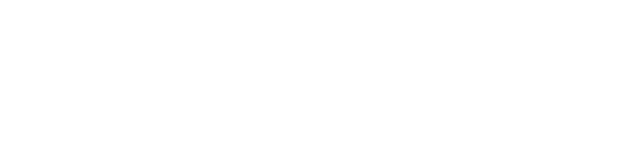
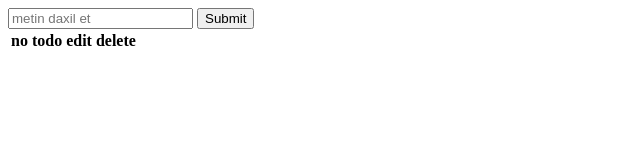
Before and after one commit to OsmanliFarid/javascript-practice2, a plain HTML site: page index.html in a window 1280 px wide. Shown: the whole page, without its empty margins (0-640 px from the left). Drawn offline with Linux system fonts and the light colour scheme.

Commit message:
html create

```diff
--- a/index.html
+++ b/index.html
@@ -7,7 +7,22 @@
     <link rel="stylesheet" href="./css/style.css">
 </head>
 <body>
+    <form method="get">
+        <input type="text" placeholder="metin daxil et" id="InputText">
+    <input type="submit" placeholder="SUBMIT" id="InputSubmit">
+    </form>
+    <table id="TableNew">
+        <tr>
+            <th>no</th>
+            <th>todo</th>
+            <th>edit</th>
+            <th>delete</th>
+        </tr>
+        <tbody id="Table">
 
+        </tbody>
+
+    </table>
     <script src="./js/app.js"></script>
 </body>
 </html>
```
